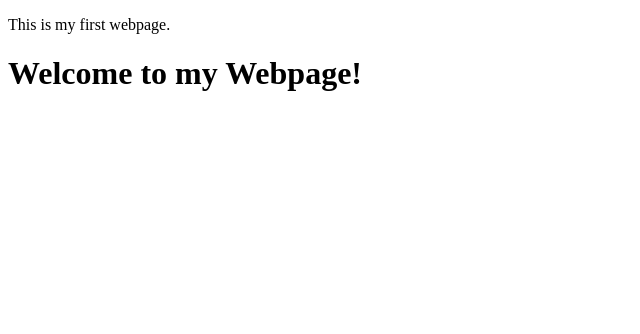
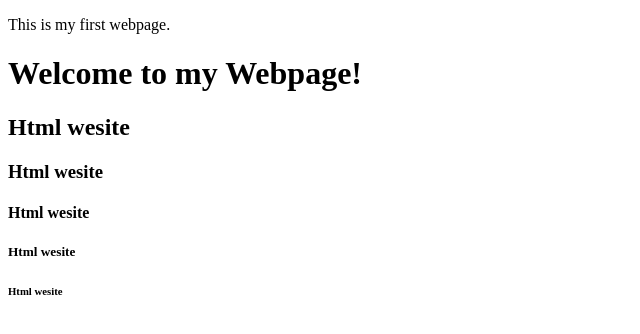
Before and after one commit to programming10000/HTML, a plain HTML site: page index.html in a window 1280 px wide. Shown: the whole page, without its empty margins (0-640 px from the left). Drawn offline with Linux system fonts and the light colour scheme.

Commit message:
more on heading tages

```diff
--- a/index.html
+++ b/index.html
@@ -13,11 +13,11 @@
     <p>This is my first webpage.</p>
      <!-- html headings -->
     <h1>Welcome to my Webpage!</h1>
-      <h2>
-      <h3>
-      <h4>
-      <h5>
-      <h6>
+      <h2>Html wesite</h2>
+      <h3>Html wesite</h3>
+      <h4>Html wesite</h4>
+      <h5>Html wesite</h5>
+      <h6>Html wesite</h6>
         <!-- -->
   </body>
 </html>
```
